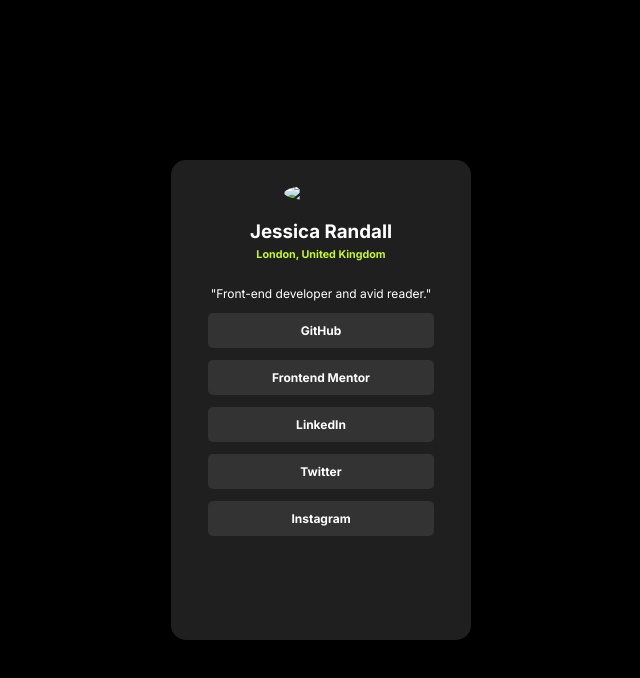
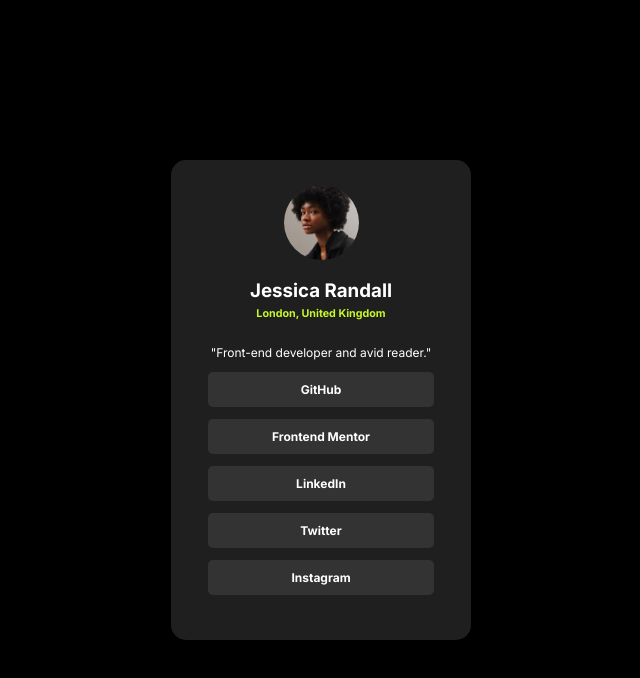
Before and after one commit to Saadat-Saman/Social-links-page-using-HTML-and-CSS, a plain HTML site: page index.html in a window 1280 px wide. Shown: the whole page, without its empty margins (319-959 px from the left). Drawn offline with Linux system fonts and the light colour scheme.

Commit message:
profile img location changed

```diff
--- a/index.html
+++ b/index.html
@@ -16,7 +16,7 @@
 <body>
   <div class="container">
     <div class="content">
-     <img class="user-img" src="assets/images/avatar-jessica.jpeg">
+     <img class="user-img" src="avatar-jessica.jpeg">
       <h3>Jessica Randall</h3>
       <h6>London, United Kingdom</h6>
       <p>"Front-end developer and avid reader."</p>
```
Also changed, not shown: avatar-jessica.jpeg (added).
